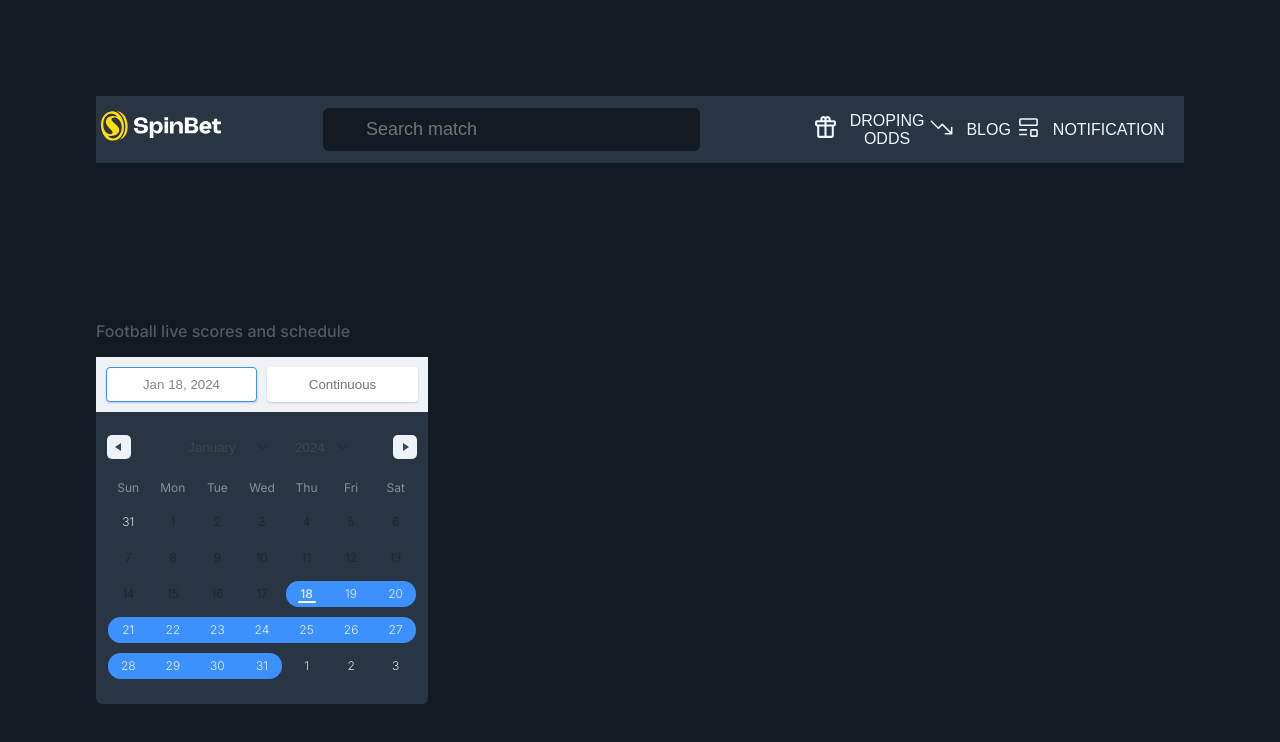
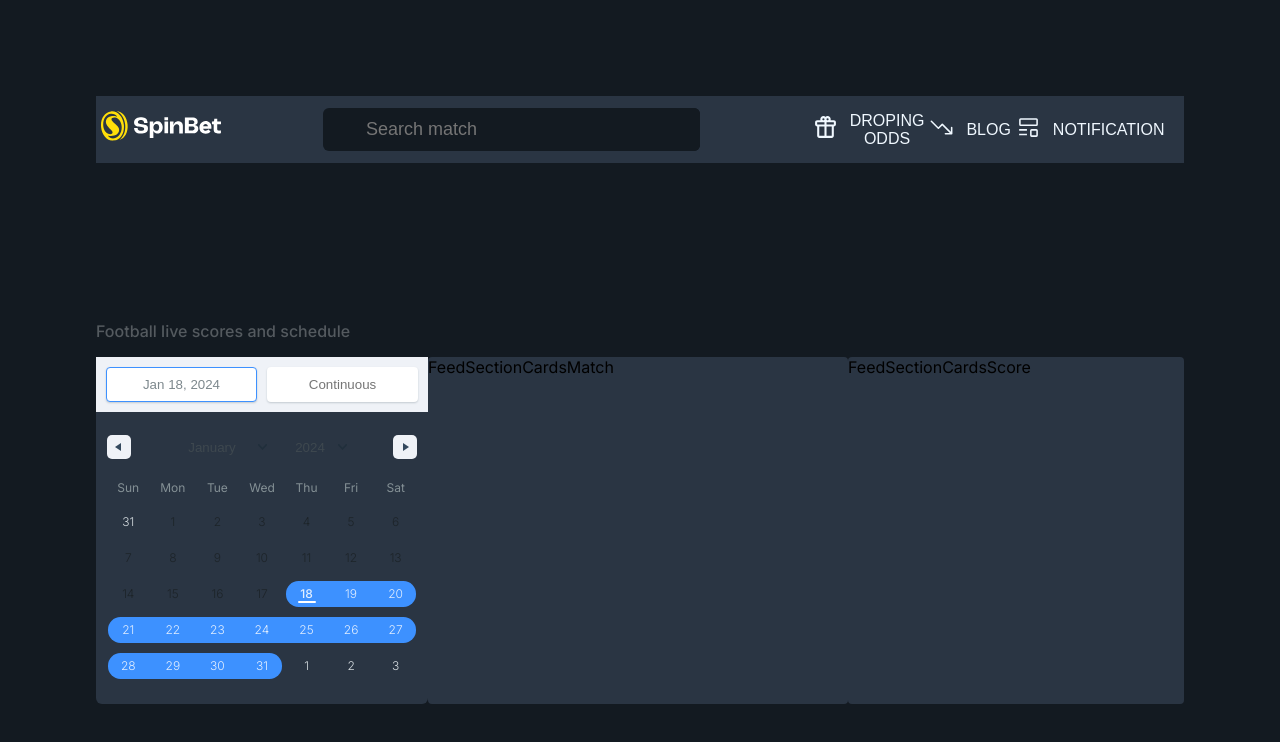
Before and after one commit to DenisOuma/live-score-ui, a Next.js app: page / in a window 1280 px wide. Shown: the top 742 px of the page. Built offline with nearby package versions, Linux system fonts and the light colour scheme; some icons are missing.

Commit message:
Update on the cards designs

```diff
--- a/app/components/FeedSection/FeedSectionCards/FeedSectionCards.tsx
+++ b/app/components/FeedSection/FeedSectionCards/FeedSectionCards.tsx
@@ -1,10 +1,14 @@
 import React from "react";
 import { FeedSectionCardsCalender } from "./FeedSectionCardsCalender/FeedSectionCardsCalender";
+import { FeedSectionCardsMatch } from "./FeedSectionCardsMatch/FeedSectionCardsMatch";
+import { FeedSectionCardsScore } from "./FeedSectionCardsScore/FeedSectionCardsScore";
 
 export const FeedSectionCards = () => {
 	return (
 		<div className="feed-components-cards">
 			<FeedSectionCardsCalender />
+			<FeedSectionCardsMatch />
+			<FeedSectionCardsScore />
 		</div>
 	);
 };
--- /dev/null
+++ b/app/components/FeedSection/FeedSectionCards/FeedSectionCardsMatch/FeedSectionCardsMatch.tsx
@@ -0,0 +1,5 @@
+import React from "react";
+
+export const FeedSectionCardsMatch = () => {
+	return <div className="martches-card">FeedSectionCardsMatch</div>;
+};
--- /dev/null
+++ b/app/components/FeedSection/FeedSectionCards/FeedSectionCardsScore/FeedSectionCardsScore.tsx
@@ -0,0 +1,5 @@
+import React from "react";
+
+export const FeedSectionCardsScore = () => {
+	return <div className="cards-score">FeedSectionCardsScore</div>;
+};
--- a/app/globals.css
+++ b/app/globals.css
@@ -142,7 +142,7 @@ a {
 }
 
 .feed {
-	margin-top: 0.3rem;
+	margin-top: 0.1rem;
 	display: block;
 }
 
@@ -157,3 +157,18 @@ a {
 	color: var(--posttext-color) !important;
 	border-radius: 0.375rem !important;
 }
+.feed-components-cards {
+	display: flex;
+	justify-content: space-between;
+}
+
+.martches-card {
+	background-color: var(--light-color);
+	width: 40%;
+	border-radius: 4px;
+}
+.cards-score {
+	background-color: var(--light-color);
+	width: 32%;
+	border-radius: 4px;
+}
--- a/package.json
+++ b/package.json
@@ -18,6 +18,7 @@
     "@mui/x-date-pickers": "^6.19.0",
     "@mui/x-date-pickers-pro": "^6.19.0",
     "classnames": "^2.5.1",
+    "country-flag-icons": "^1.5.9",
     "date-fns": "^3.2.0",
     "dayjs": "^1.11.10",
     "next": "14.0.4",
```
Also changed, not shown: 1 other file (tests, documents, lock files or other folders).
